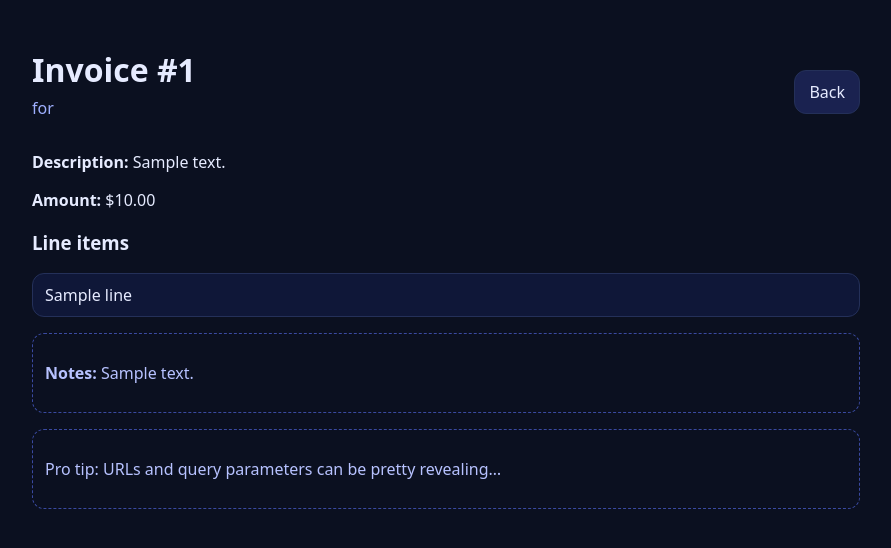
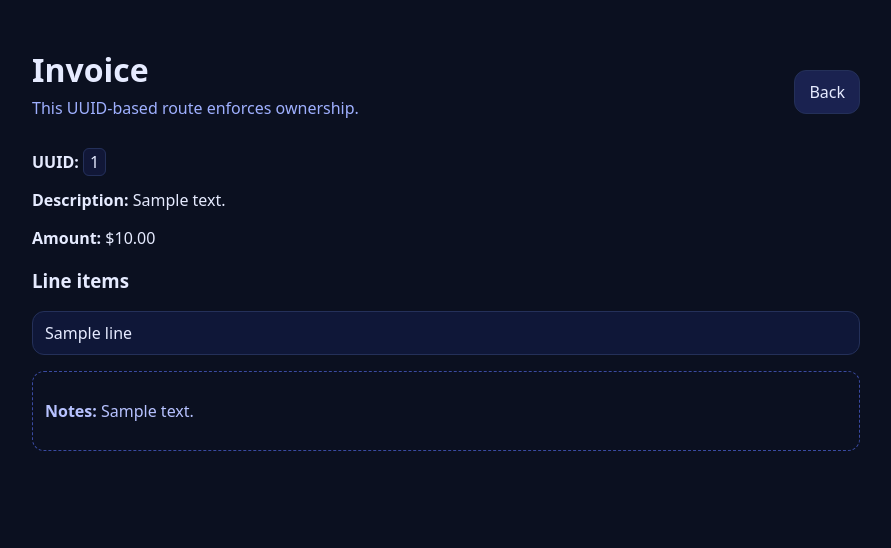
Before and after one commit to ahmedmapher/iDoooorrrrrrrrrr, a Flask app: template templates/invoice.html in a window 1280 px wide. Shown: the top 548 px of the page, without its empty margins (194-1085 px from the left). Run offline with Flask 3, Linux system fonts and the light colour scheme; the template is opened without the code that fills it: most values are stand-ins (such as "Sample title", 1, 10 or a date in 2020).

Commit message:
Update invoice.html

```diff
--- a/templates/invoice.html
+++ b/templates/invoice.html
@@ -3,38 +3,29 @@
 <head>
   <meta charset="utf-8">
   <meta name="viewport" content="width=device-width, initial-scale=1">
-    <title>Neighborly Invoices — Invoice {{ invoice.id }}</title>
+  <title>Invoice</title>
   <link rel="stylesheet" href="/static/style.css">
 </head>
 <body>
   <div class="container">
     <header class="topbar">
       <div>
-          <h1>Invoice #{{ invoice.id }}</h1>
-          <p class="subtitle">for {{ user.name }}</p>
+        <h1>Invoice</h1>
+        <p class="subtitle">This UUID-based route enforces ownership.</p>
       </div>
       <a href="/dashboard" class="logout">Back</a>
     </header>
-
     <section>
+      <p><strong>UUID:</strong> <code>{{ invoice.uuid }}</code></p>
       <p><strong>Description:</strong> {{ invoice.description }}</p>
       <p><strong>Amount:</strong> ${{ "%.2f"|format(invoice.amount) }}</p>
       <h3>Line items</h3>
       <ul class="list">
-          {% for li in invoice.line_items %}
-          <li>{{ li }}</li>
-          {% endfor %}
+        {% for li in invoice.line_items %}<li>{{ li }}</li>{% endfor %}
       </ul>
-
       {% if invoice.notes %}
-        <div class="note">
-          <p><strong>Notes:</strong> {{ invoice.notes }}</p>
-        </div>
+      <div class="note"><p><strong>Notes:</strong> {{ invoice.notes }}</p></div>
       {% endif %}
-      </section>
-
-      <section class="note">
-        <p>Pro tip: URLs and query parameters can be pretty revealing…</p>
     </section>
   </div>
 </body>
```
Lines whose indentation alone changed are shown as unchanged.
